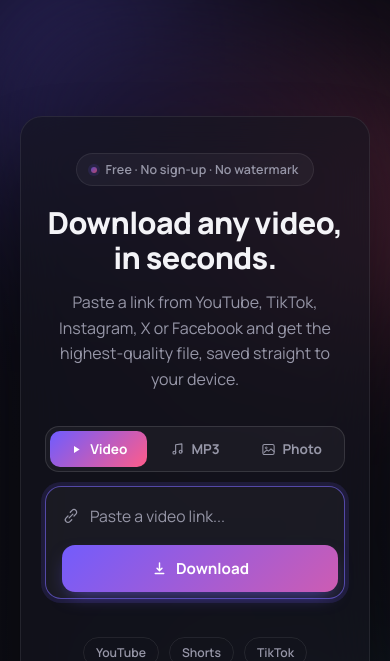
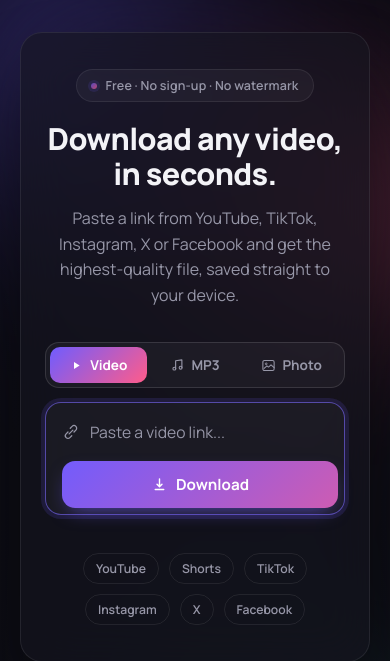
Before and after one commit to AalokitHarry/video-downloader, a Flask app: page / in a window 390 px wide. Shown: the top 661 px of the page. Run offline with Flask 3, Linux system fonts and the light colour scheme.

Commit message:
Hide the top banner ad on mobile
Keeps the download card as the first thing visible on small screens
instead of pushing it below an ad. The rectangle, footer banner, and
skyscraper (already desktop-only) slots are unaffected.

Co-Authored-By: Claude Sonnet 5 <noreply@anthropic.com>

```diff
--- a/static/style.css
+++ b/static/style.css
@@ -280,6 +280,10 @@ body {
 @media (max-width: 480px) {
   .ad-banner {
     min-height: 60px;
+  }
+
+  .ad-top {
+    display: none;
   }
 }
 
--- a/templates/index.html
+++ b/templates/index.html
@@ -163,7 +163,7 @@
            this column is only ~560px wide, narrower than 728px, and a fixed
            unit doesn't shrink to fit (renders at literal pixel size and
            overflows). Responsive sizes itself to the actual container width. -->
-      <div class="ad-mount ad-banner reveal" style="--d:0">
+      <div class="ad-mount ad-banner ad-top reveal" style="--d:0">
         <ins class="adsbygoogle"
              style="display:block;width:100%"
              data-ad-client="ca-pub-5271255119909349"
```
